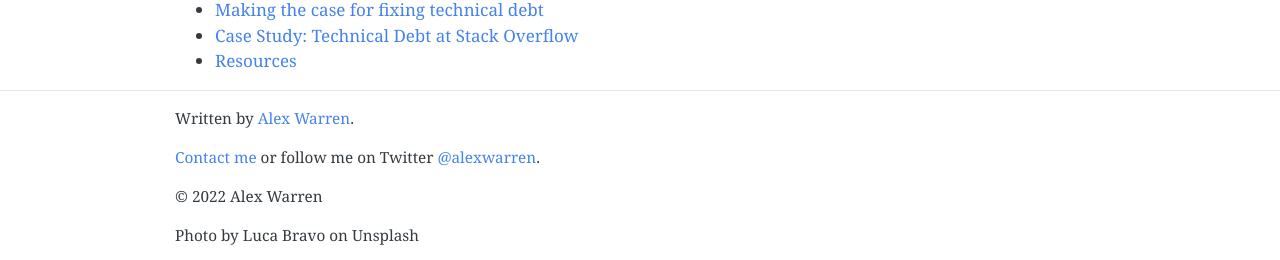
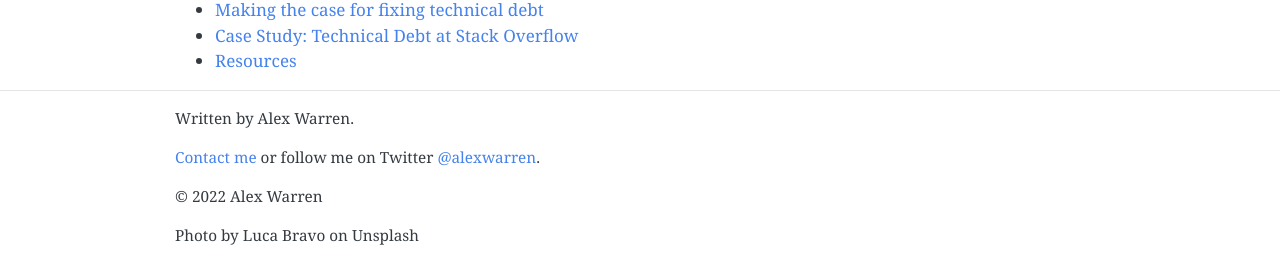
Before and after one commit to alexwarren/techdebtguide, a Jekyll site: the page built from index.md, in a window 1280 px wide and 900 px high, scrolled down 523 px. Shown: the part 637-897 px from the top of the window. Built offline with Jekyll 4.4.1, drawn with Linux system fonts in a browser that asks for light colours; part of the change alters nothing that is shown.

Commit message:
Remove website link

```diff
--- a/_layouts/page.html
+++ b/_layouts/page.html
@@ -58,7 +58,7 @@
     <hr>
 
     <div class="container footer">
-        <p>Written by <a href="https://alexwarren.uk/">Alex Warren</a>.</p>
+        <p>Written by Alex Warren.</p>
         <p><a href="/contact">Contact me</a> or follow me on Twitter <a href="https://twitter.com/alexwarren">@alexwarren</a>.</p>
         <p>&copy;  {{ site.time | date: '%Y' }} Alex Warren</p>
         {% if page.credit %}
```
